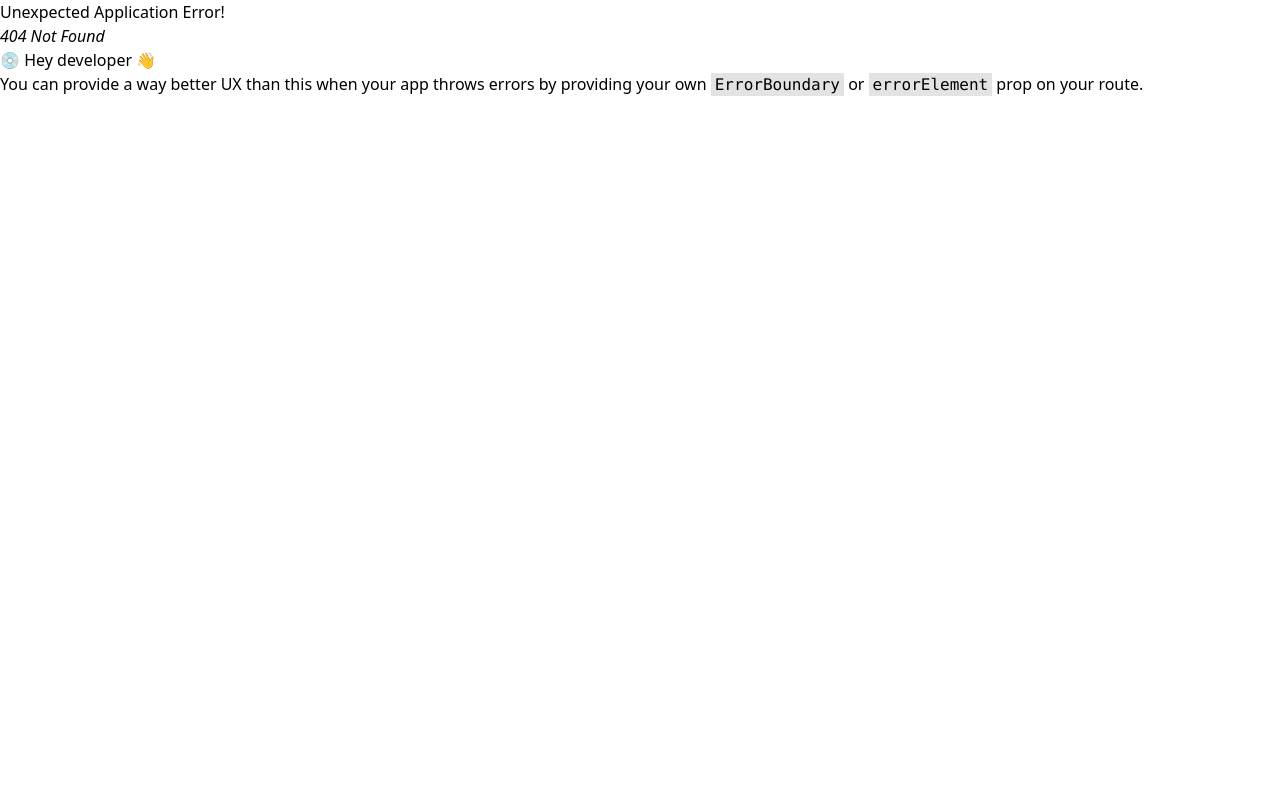
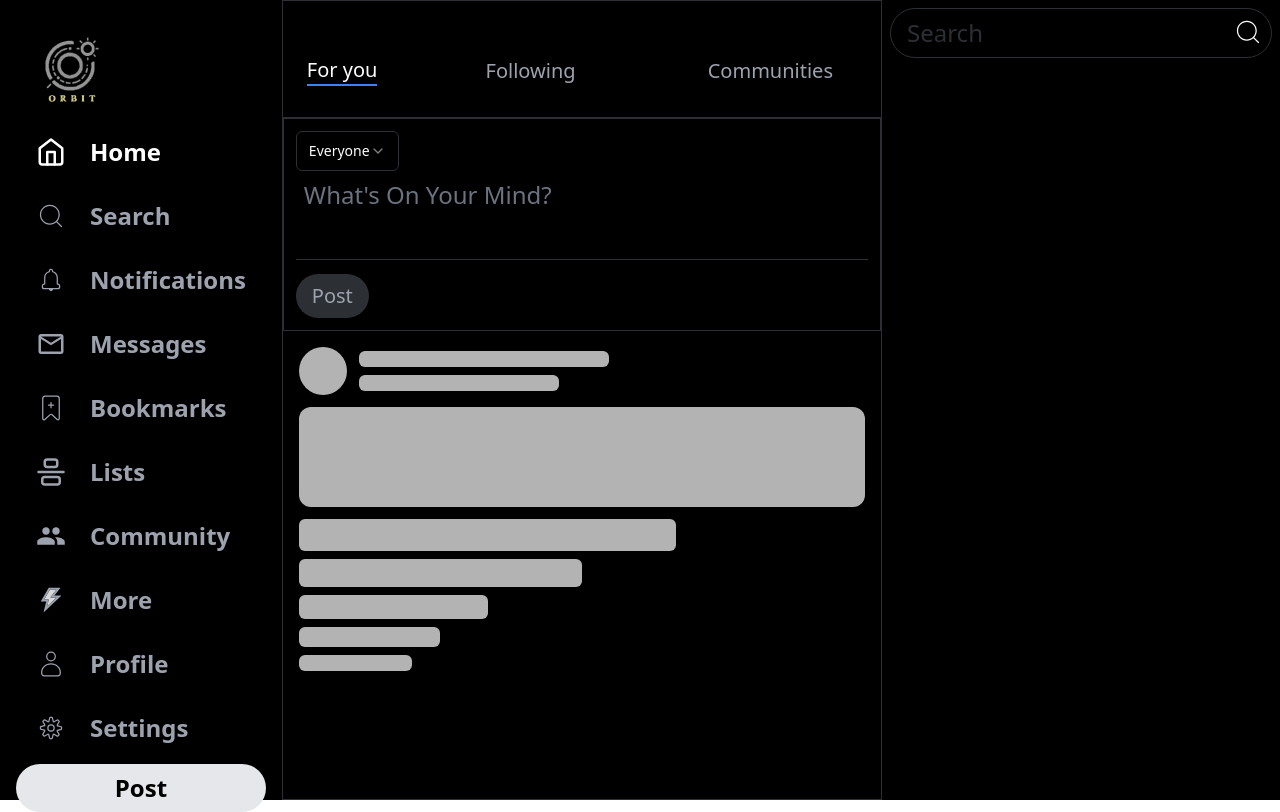
Before and after one commit to Nasifuad/Orbit-Platform, a React (Vite) app in the folder client/: page /home/you in a window 1280 px wide. Before the commit this address had no page. Built offline with nearby package versions, Linux system fonts and the light colour scheme.

Commit message:
Sub routing

```diff
--- a/client/src/components/MiniNav.jsx
+++ b/client/src/components/MiniNav.jsx
@@ -4,7 +4,7 @@ import { NavLink } from "react-router-dom";
 const MiniNav = ({ nav }) => {
   return (
     <>
-      <div className="flex gap-4 items-center bg-transparent backdrop-blur-md p-6 text-white text-xl justify-between sticky top-0 z-50 w-full border-[#2c2f33] border-b-[0.5px]">
+      <div className="flex gap-4 items-center bg-transparent backdrop-blur-md p-6 text-white text-xl justify-between sticky top-0 z-50 w-full border-[#2c2f33] border-b-[0.5px] flex-wrap">
         {nav.map((link) => {
           return (
             <NavLink
@@ -21,7 +21,6 @@ const MiniNav = ({ nav }) => {
           );
         })}
       </div>
-      );
     </>
   );
 };
--- a/client/src/constants/constants.jsx
+++ b/client/src/constants/constants.jsx
@@ -11,7 +11,7 @@ import { CiSettings } from "react-icons/ci";
 
 export const navLinks = [
   {
-    to: "/",
+    to: "/home",
     name: "Home",
     icon: <FiHome />,
   },
@@ -64,15 +64,15 @@ export const navLinks = [
 
 export const miniNavHome = [
   {
-    to: "/",
+    to: "you",
     name: "For you",
   },
   {
-    to: "/following",
+    to: "following",
     name: "Following",
   },
   {
-    to: "/communities",
+    to: "communities",
     name: "Communities",
   },
 ];
@@ -119,3 +119,30 @@ export const miniNavCommunities = [
     name: "Explore",
   },
 ];
+
+export const miniNavProfile = [
+  {
+    to: "/",
+    name: "Posts",
+  },
+  {
+    to: "/replies",
+    name: "Replies",
+  },
+  {
+    to: "/likes",
+    name: "Likes",
+  },
+  {
+    to: "/highlights",
+    name: "Highlights",
+  },
+  {
+    to: "/articles",
+    name: "Articles",
+  },
+  {
+    to: "/media",
+    name: "Media",
+  },
+];
--- a/client/src/index.css
+++ b/client/src/index.css
@@ -3,6 +3,11 @@
 @tailwind utilities;
 @layer base {
   :root {
-    --radius: 0.5rem
+    --radius: 0.5rem;
   }
 }
+* {
+  margin: 0;
+  padding: 0;
+  box-sizing: border-box;
+}
--- a/client/src/router/root.jsx
+++ b/client/src/router/root.jsx
@@ -14,11 +14,16 @@ import Lists from "../sections/Lists";
 import More from "../sections/More";
 import Community from "../sections/Community";
 import Settings from "../sections/Settings";
+import Home from "../sections/Home/Home";
+import Following from "@/sections/Following";
 
 const router = createBrowserRouter(
   createRoutesFromElements(
     <Route path="/" element={<Layout />}>
-      <Route index element={<Content />} />
+      <Route path="home" element={<Home />}>
+        <Route path="you" element={<Content />} />
+        <Route path="following" element={<Following />} />
+      </Route>
       <Route path="/search" element={<Explore />} />
       <Route path="/notifications" element={<Notifications />} />
       <Route path="/messages" element={<Messages />} />
--- a/client/src/sections/Content.jsx
+++ b/client/src/sections/Content.jsx
@@ -6,7 +6,7 @@ import { miniNavHome } from "@/constants/constants";
 const Content = () => {
   return (
     <>
-      <MiniNav nav={miniNavHome} />
+      {/* <MiniNav nav={miniNavHome} /> */}
       <Post />
       <SkeletonUI />
     </>
--- /dev/null
+++ b/client/src/sections/Following.jsx
@@ -0,0 +1,9 @@
+const Following = () => {
+  return (
+    <div>
+      <h1 className="text-white">Following</h1>
+    </div>
+  );
+};
+
+export default Following;
--- /dev/null
+++ b/client/src/sections/Home/Home.jsx
@@ -0,0 +1,14 @@
+import MiniNav from "@/components/MiniNav";
+import { miniNavHome } from "@/constants/constants";
+import { Outlet } from "react-router-dom";
+const Home = () => {
+  return (
+    <div>
+      Hello
+      <MiniNav nav={miniNavHome} />
+      <Outlet />
+    </div>
+  );
+};
+
+export default Home;
--- a/client/src/sections/Navbar.jsx
+++ b/client/src/sections/Navbar.jsx
@@ -5,7 +5,7 @@ const Navbar = () => {
   return (
     <>
       <div className="flex flex-col gap-3 h-screen p-4">
-        <NavLink to="/">
+        <NavLink to="/home/you">
           {" "}
           <img
             src={logo}
@@ -18,7 +18,10 @@ const Navbar = () => {
             const { to, name, icon } = link;
             return (
               <>
-                <div className=" px-5 py-2 rounded-full flex gap-4 hover:bg-[#2c2f33] transition duration-300 w-max justify-start items-start">
+                <div
+                  className=" px-5 py-2 rounded-full flex gap-4 hover:bg-[#2c2f33] transition duration-300 w-max justify-start items-start"
+                  key={name}
+                >
                   <NavLink
                     to={to}
                     className={({ isActive }) =>
--- a/client/src/sections/Profile.jsx
+++ b/client/src/sections/Profile.jsx
@@ -1,6 +1,8 @@
 import { NavLink } from "react-router-dom";
 import cover from "../assets/images/cover.jpeg";
 import { MdVerified } from "react-icons/md";
+import { miniNavProfile } from "@/constants/constants";
+import MiniNav from "@/components/MiniNav";
 const Profile = () => {
   return (
     <>
@@ -21,7 +23,7 @@ const Profile = () => {
               <p className="text-white text-xl font-bold">Nasif Fuad</p>
               <div className="px-2 flex justify-center items-center gap-2 border rounded-full">
                 <MdVerified className="text-blue-600" />
-                <p className="text-white">Get Verified</p>
+                <p className="text-white hidden  xl:flex">Get Verified</p>
               </div>
             </div>
           </div>
@@ -41,6 +43,7 @@ const Profile = () => {
           </div>
         </div>
       </div>
+      <MiniNav nav={miniNavProfile} />
     </>
   );
 };
```
